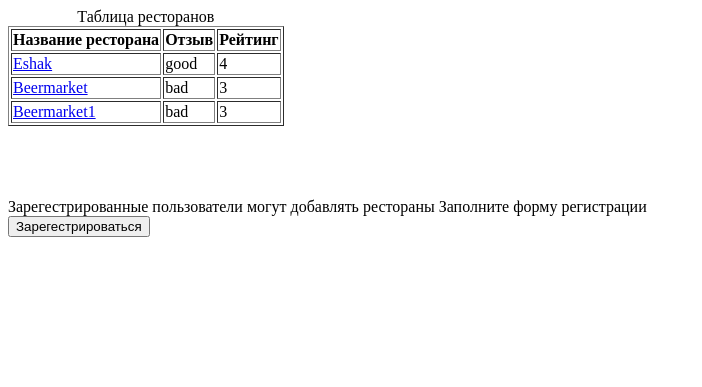
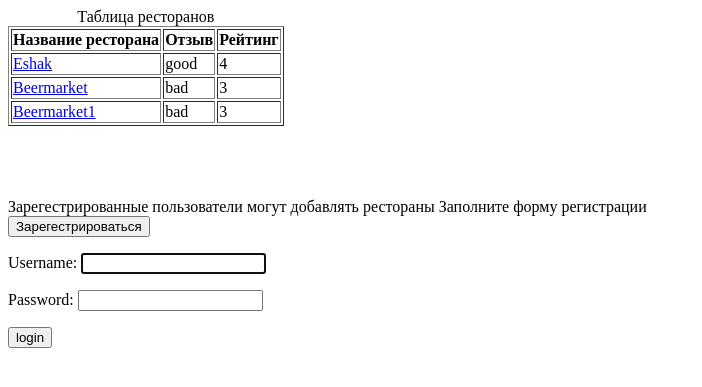
Before and after one commit to jekajeka6363/rest, a Django app: page / in a window 1280 px wide. Shown: the top 387 px of the page, without its empty margins (0-702 px from the left). Run offline with Django 3.2, Linux system fonts and the light colour scheme; data comes from the database, SQL or seed files in the repository.

Commit message:
Login Logout Rgistration

```diff
--- a/rest/apps/main/urls.py
+++ b/rest/apps/main/urls.py
@@ -5,7 +5,8 @@ from . import views
 urlpatterns = [
     path('', views.index, name='index'),
     path('auth', views.auth, name="auth"),
+    path('login', views.log, name="login"),
     path('<int:rest_detail>', views.rest_detail, name="rest-detail"),
-    path('create', views.index, name="rest-create")
+    path('create', views.index, name="rest-create"),
 
 ]
--- a/rest/apps/main/views.py
+++ b/rest/apps/main/views.py
@@ -5,6 +5,19 @@ from django.contrib.auth.forms import UserCreationForm
 from django.contrib.auth.models import User
 from django.contrib.auth import authenticate, login, logout
 from django.contrib.auth.forms import AuthenticationForm
+
+
+def log(request):
+    print(request.POST)
+    username = request.POST['username']
+    password = request.POST['password']
+    user = authenticate(request, username=username, password=password)
+    if user is not None:
+        login(request, user)
+        return redirect("index")
+    else:
+        return redirect("index")
+
 
 
 def auth(request):
@@ -15,6 +28,7 @@ def auth(request):
             logout(request)
             i = 0
             return redirect("index")
+
     except:
         pass
 
@@ -30,7 +44,7 @@ def auth(request):
 def index(request):
     restorants = Restorant.objects.all().order_by("-rating_restorant")
     login = AuthenticationForm()
-    if request.method == "POST" :
+    if request.method == "POST":
         bound_form = RestourantForm(request.POST)
         if bound_form.is_valid():
             bound_form.save()
--- a/rest/settings.py
+++ b/rest/settings.py
@@ -94,6 +94,7 @@ DATABASES = {
 AUTH_PASSWORD_VALIDATORS = [
     {
         'NAME': 'django.contrib.auth.password_validation.UserAttributeSimilarityValidator',
+
     },
     {
         'NAME': 'django.contrib.auth.password_validation.MinimumLengthValidator',
--- a/templates/index.html
+++ b/templates/index.html
@@ -53,6 +53,12 @@
 
         <button type="submit" > Зарегестрироваться </button>
     </form>
+
+    </form>
+        <form action="{% url 'login' %}" method="POST">{% csrf_token %}
+        {{ login.as_p }}
+        <input type="submit" value="login" />
+    </form>
 {% endif %}
 <br>
 
```
Also changed, not shown: templates/auth.html (+7 -1 lines).
